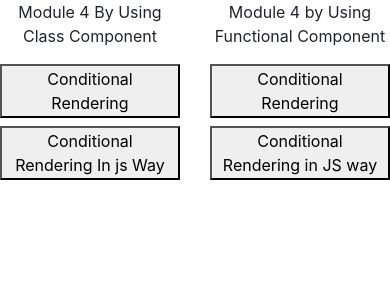
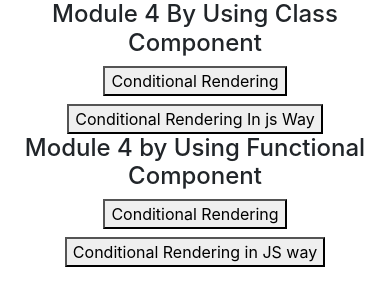
Before and after one commit to HusnainK721/my-first-app, a React (Create React App) app: page / in a window 390 px wide. Shown: the top 306 px of the page. Built offline with nearby package versions, Linux system fonts and the light colour scheme.

Commit message:
make column responsive

```diff
--- a/src/Component/Module-4-ListAndConditional/Module4ListAndConditional.jsx
+++ b/src/Component/Module-4-ListAndConditional/Module4ListAndConditional.jsx
@@ -8,17 +8,17 @@ export const Module4ListAndConditional = () => {
   return (
     <div>
       <Row>
-        <Col>
+        <Col xs={12}>
           <div>
-            <p> Module 4 By Using Class Component</p>
+            <h4> Module 4 By Using Class Component</h4>
             <RenderingContentConditionllyParent />
             <RenderingInJsWayParent />
           </div>
         </Col>
 
-        <Col>
+        <Col xs={12}>
           <div>
-            <p>Module 4 by Using Functional Component</p>
+            <h4>Module 4 by Using Functional Component</h4>
             <ConditionalRenderingParentInFunc />
             <ConditionalRenderingParentInJSWayFunc />
           </div>
```
Also changed, not shown: 1 other file (tests, documents, lock files or other folders).
